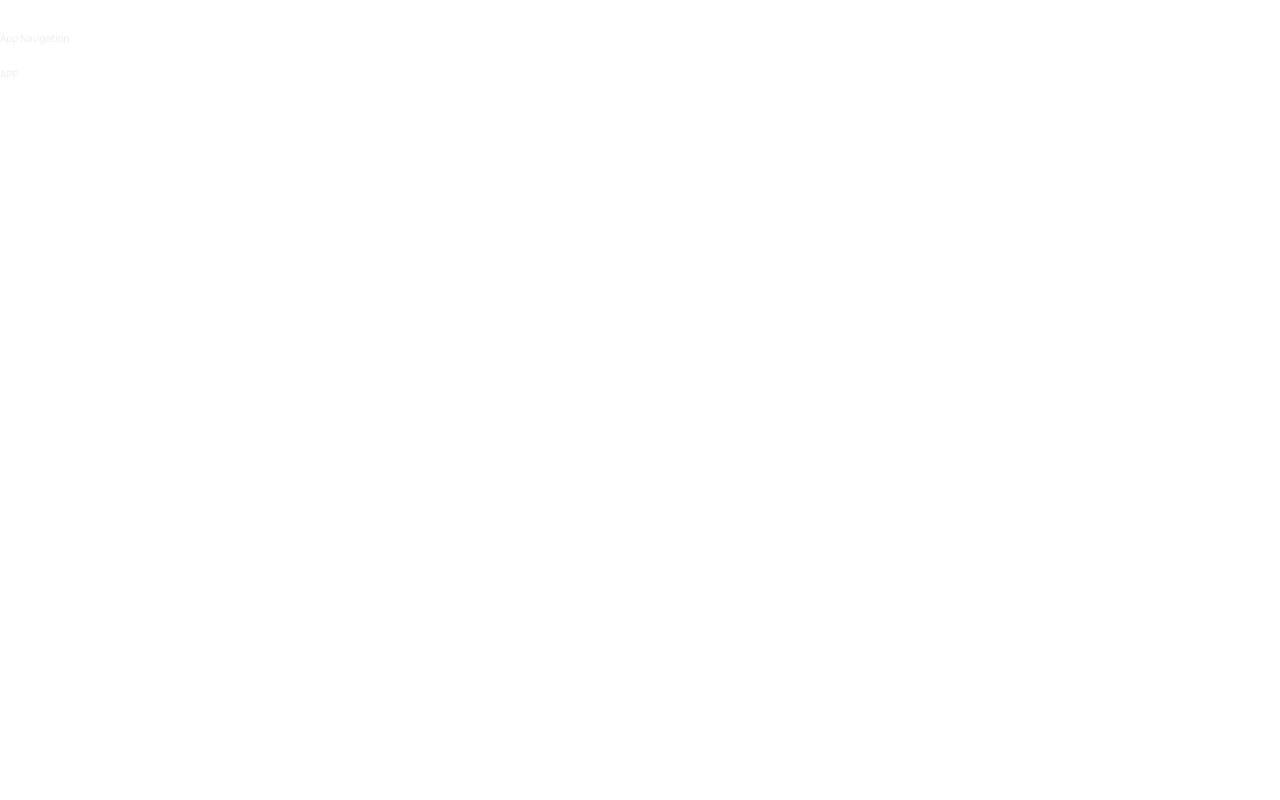
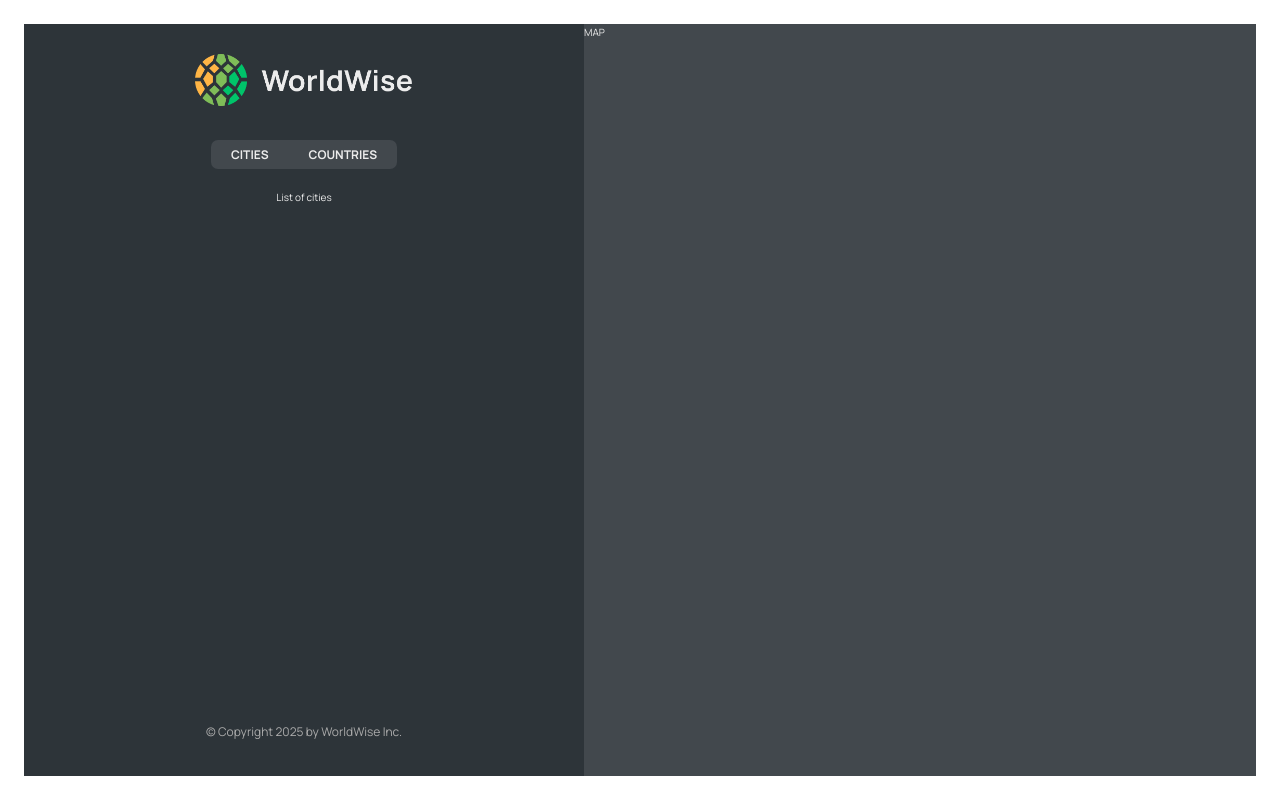
Before and after one commit to alexandrucristea15/worldwise, a React (Vite) app: page /app in a window 1280 px wide. Built offline with nearby package versions, Linux system fonts and the light colour scheme.

Commit message:
- Crated Pages and routes - Added index routes and nested routes where needed;

```diff
--- a/src/App.jsx
+++ b/src/App.jsx
@@ -10,11 +10,16 @@
   return (
     <BrowserRouter>
       <Routes>
-        <Route path="/" element={<Homepage />} />
+        <Route index element={<Homepage />} />
         <Route path="product" element={<Product />} />
         <Route path="pricing" element={<Pricing />} />
         <Route path="login" element={<Login />} />
-        <Route path="app" element={<AppLayout />} />
+        <Route path="app" element={<AppLayout />}>
+          <Route index element={<p>List of cities</p>} />
+          <Route path="cities" element={<p>Cities</p>} />
+          <Route path="countries" element={<p>Countries</p>} />
+          <Route path="form" element={<p>Form</p>} />
+        </Route>
         <Route path="*" element={<PageNotFound />} />
       </Routes>
     </BrowserRouter>
--- a/src/components/AppNav.jsx
+++ b/src/components/AppNav.jsx
@@ -1,7 +1,21 @@
+import { NavLink } from "react-router-dom";
 import styles from "./AppNav.module.css";
 
 const AppNav = () => {
-  return <nav className={styles.nav}>App Navigation</nav>;
+  return (
+    <nav className={styles.nav}>
+      <ul>
+        <li>
+          {" "}
+          <NavLink to="cities">Cities</NavLink>
+        </li>
+        <li>
+          {" "}
+          <NavLink to="countries">Countries</NavLink>
+        </li>
+      </ul>
+    </nav>
+  );
 };
 
 export default AppNav;
--- /dev/null
+++ b/src/components/Footer.jsx
@@ -0,0 +1,14 @@
+import styles from "./Footer.module.css";
+
+const Footer = () => {
+  return (
+    <footer className={styles.footer}>
+      <p className={styles.copyright}>
+        {" "}
+        &copy; Copyright {new Date().getFullYear()} by WorldWise Inc.
+      </p>
+    </footer>
+  );
+};
+
+export default Footer;
--- /dev/null
+++ b/src/components/Footer.module.css
@@ -0,0 +1,8 @@
+.footer {
+  margin-top: auto;
+}
+
+.copyright {
+  font-size: 1.2rem;
+  color: var(--color-light--1);
+}
--- /dev/null
+++ b/src/components/Map.jsx
@@ -0,0 +1,7 @@
+import styles from "./Map.module.css";
+
+const Map = () => {
+  return <div className={styles.mapContainer}>MAP</div>;
+};
+
+export default Map;
--- /dev/null
+++ b/src/components/SideBar.jsx
@@ -0,0 +1,18 @@
+import { Outlet } from "react-router-dom";
+import AppNav from "./AppNav";
+import Footer from "./Footer";
+import Logo from "./Logo";
+import styles from "./SideBar.module.css";
+
+const SideBar = () => {
+  return (
+    <div className={styles.sidebar}>
+      <Logo />
+      <AppNav />
+      <Outlet />
+      <Footer />
+    </div>
+  );
+};
+
+export default SideBar;
--- a/src/components/Sidebar.module.css
+++ b/src/components/Sidebar.module.css
@@ -8,12 +8,3 @@
   align-items: center;
   height: calc(100vh - 4.8rem);
 }
-
-.footer {
-  margin-top: auto;
-}
-
-.copyright {
-  font-size: 1.2rem;
-  color: var(--color-light--1);
-}
--- a/src/pages/AppLayout.jsx
+++ b/src/pages/AppLayout.jsx
@@ -1,10 +1,12 @@
-import AppNav from "../components/AppNav";
+import Map from "../components/Map";
+import SideBar from "../components/SideBar";
+import styles from "./AppLayout.module.css";
 
 const AppLayout = () => {
   return (
-    <div>
-      <AppNav />
-      APP
+    <div className={styles.app}>
+      <SideBar />
+      <Map />
     </div>
   );
 };
```
